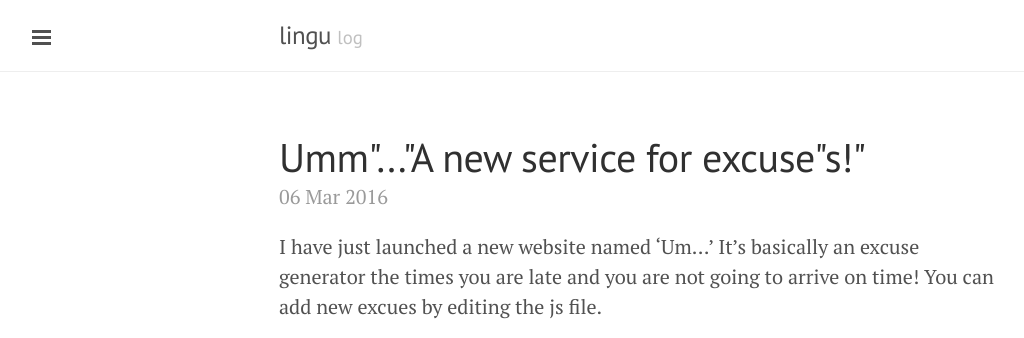
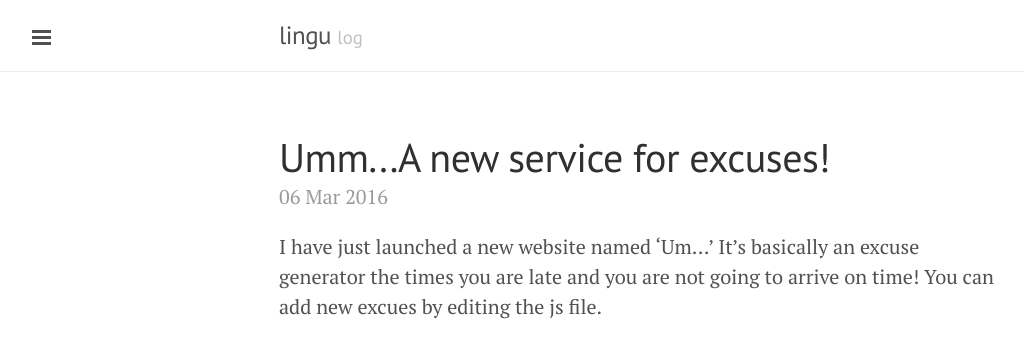
Before and after one commit to adelrblog/adelrblog.github.io, a Jekyll site: the page built from _posts/2016-03-06-umm-a-new-service-for-excuse-s.markdown, in a window 1280 px wide, cut to the strip 0-338 px from the top of the page. Shown: the whole strip, without its empty margins (1-1025 px from the left). Built offline with Jekyll 4.4.1, drawn with Linux system fonts in a browser that asks for light colours.

Commit message:
Post update: Umm"..."A new service for excuse"s!

```diff
--- a/_posts/2016-03-06-umm-a-new-service-for-excuse-s.markdown
+++ b/_posts/2016-03-06-umm-a-new-service-for-excuse-s.markdown
@@ -1,8 +1,8 @@
 ---
 published: true
-title: Umm"..."A new service for excuse"s!"
+title: Umm...A new service for excuses!
 layout: post
 ---
 I have just launched a new website named 'Um...' It's basically an excuse generator the times you are late and you are not going to arrive on time! You can add new excues by editing the js file.
 
-<iframe name="my_target_area" src="Http://adelr.ir/um.html" width="320" height="240"></iframe>
+<iframe name="my_target_area" src="Http://adelr.ir/um" width="320" height="240"></iframe>
```
